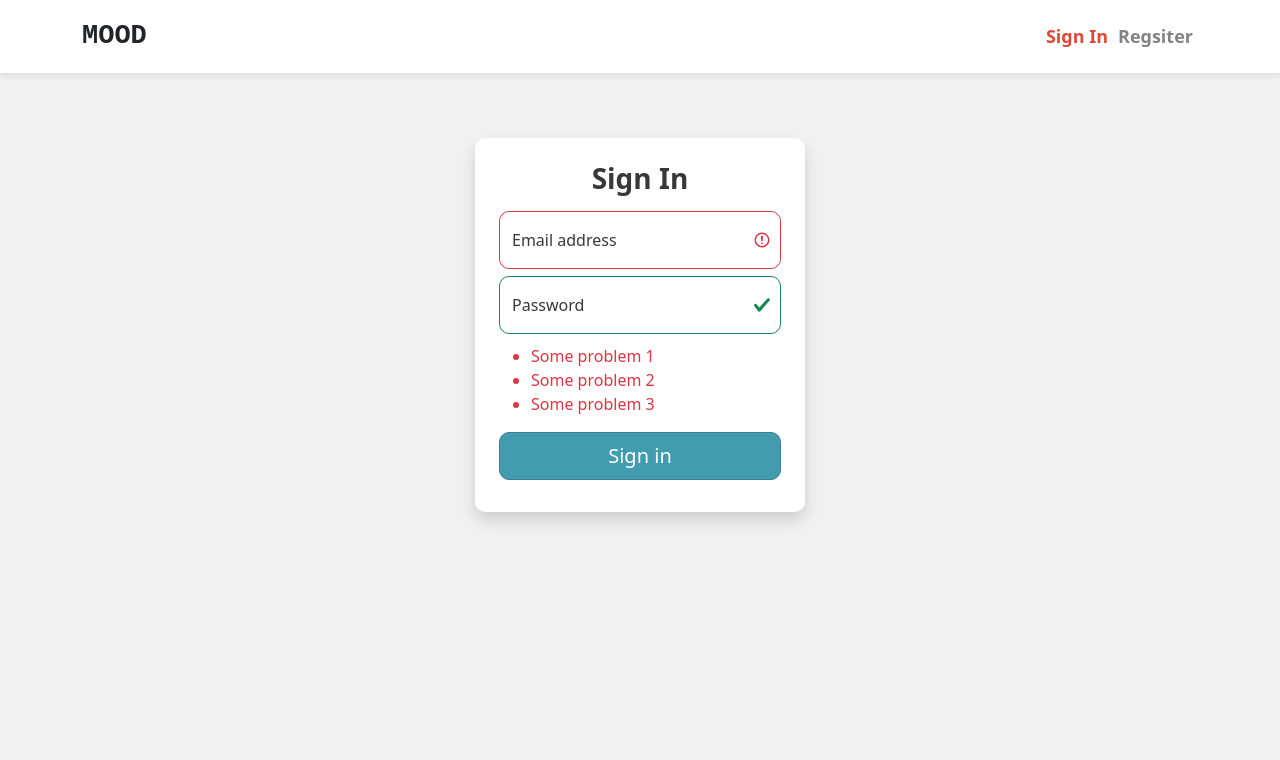
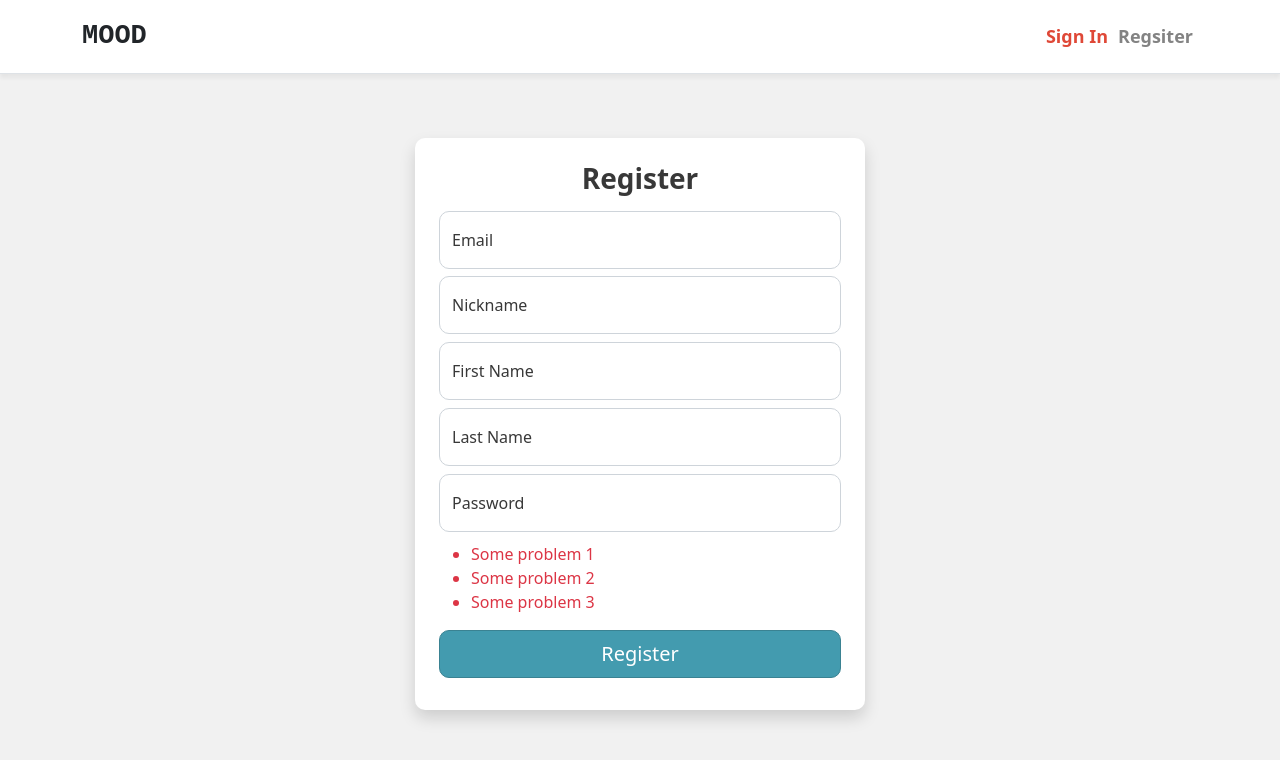
Before and after one commit to harlinskyi/mood-frontend, a React (Create React App) app: page /register in a window 1280 px wide. Shown: the top 760 px of the page. Built offline with nearby package versions, Linux system fonts and the light colour scheme.

Commit message:
nextcommit

```diff
--- a/src/App.js
+++ b/src/App.js
@@ -5,6 +5,7 @@ import Navbar from './components/Navbar/Navbar';
 import LeftSide from './components/Main/LeftSide/LeftSide'
 import RightSide from './components/Main/RightSide/RightSide'
 import LoginPage from './components/Main/LoginPage/LoginPage'
+import Register from './components/Main/Register/Register';
 
 class App extends Component {
   render() {
@@ -17,7 +18,12 @@ class App extends Component {
               <RightSide/>
           </div> */}
           <div className="row-auto guest">
-              <LoginPage/>
+            <Route exact path="/login">
+              <LoginPage />
+            </Route>
+            <Route exact path="/register">
+              <Register />
+            </Route>
           </div>
         </main>
       </Router>
--- a/src/components/Main/LoginPage/LoginPage.css
+++ b/src/components/Main/LoginPage/LoginPage.css
@@ -10,7 +10,7 @@
 
 .form-signin {
   width: 100%;
-  max-width: 330px;
+  max-width: 450px;
   padding: 15px;
   margin: auto;
 }
--- /dev/null
+++ b/src/components/Main/Register/Register.css
@@ -0,0 +1,35 @@
+.form-register button[type="submit"] {
+    background-color: #439baf;
+    border: 1px solid #3a8292;
+    border-radius: 10px;
+  }
+
+  .form-register button[type="submit"]:hover {
+    background-color: #3a8292;
+  }
+
+  .form-register {
+    width: 100%;
+    max-width: 450px;
+    padding: 15px;
+    margin: auto;
+  }
+
+  .form-register .form-floating:focus-within {
+    z-index: 2;
+  }
+
+  .form-register input {
+    border-radius: 10px;
+  }
+  .form-register input[type="email"] {
+    margin-bottom: -1px;
+  }
+
+  .form-register input[type="password"] {
+    margin-bottom: 10px;
+  }
+
+  .login-errors li {
+    color: #dc3545;
+  }
--- /dev/null
+++ b/src/components/Main/Register/Register.js
@@ -0,0 +1,46 @@
+import './Register.css'
+import React, { Component } from 'react'
+import { BrowserRouter as Router, Switch, Route } from "react-router-dom";
+
+class Register extends Component {
+    render() {
+        return (
+            <div className="col-12 m-auto pt-5">
+            <form className="form-register p-4 mb-5 bg-body rounded-c shadow">
+                <h1 className="h3 mb-3 fw-normal text-center fw-bold">Register</h1>
+
+                <div className="form-floating mb-2">
+                    <input type="email" className="form-control" id="EmailInput" placeholder="name@example.com" data-tempmail="0"/>
+                    <label for="EmailInput">Email</label>
+                </div>
+                <div className="form-floating mb-2">
+                    <input type="text" className="form-control" id="NicknameInput" placeholder="Nickname" data-tempmail="0"/>
+                    <label for="NicknameInput">Nickname</label>
+                </div>
+                <div className="form-floating mb-2" data-children-count="1">
+                    <input type="text" className="form-control" id="FirstNameInput" placeholder="First Name"/>
+                    <label for="PasswordInput">First Name</label>
+                </div>
+                <div className="form-floating mb-2" data-children-count="1">
+                    <input type="text" className="form-control" id="LastNameInput" placeholder="Last Name"/>
+                    <label for="PasswordInput">Last Name</label>
+                </div>
+                <div className="form-floating mb-2" data-children-count="1">
+                    <input type="password" className="form-control" id="PasswordInput" placeholder="Password"/>
+                    <label for="PasswordInput">Password</label>
+                </div>
+                <span className="login-errors">
+                    <ul>
+                        <li>Some problem 1</li>
+                        <li>Some problem 2</li>
+                        <li>Some problem 3</li>
+                    </ul>
+                </span>
+                <button className="w-100 btn btn-lg btn-primary mb-2" type="submit">Register</button>
+            </form>
+        </div>
+        )
+    }
+}
+
+export default Register;
--- a/src/components/Navbar/Navbar.js
+++ b/src/components/Navbar/Navbar.js
@@ -30,8 +30,8 @@ class Navbar extends Component {
                         </div> */}
                         {/* END Logged user */}
                         <div className="header-login-page">
-                            <Link to="/" className="header-sign-in">Sign In</Link>
-                            <Link to="/" className="header-register">Regsiter</Link>
+                            <Link to="/login" className="header-sign-in">Sign In</Link>
+                            <Link to="/register" className="header-register">Regsiter</Link>
                         </div>
                     </div>
                 </div>
```
